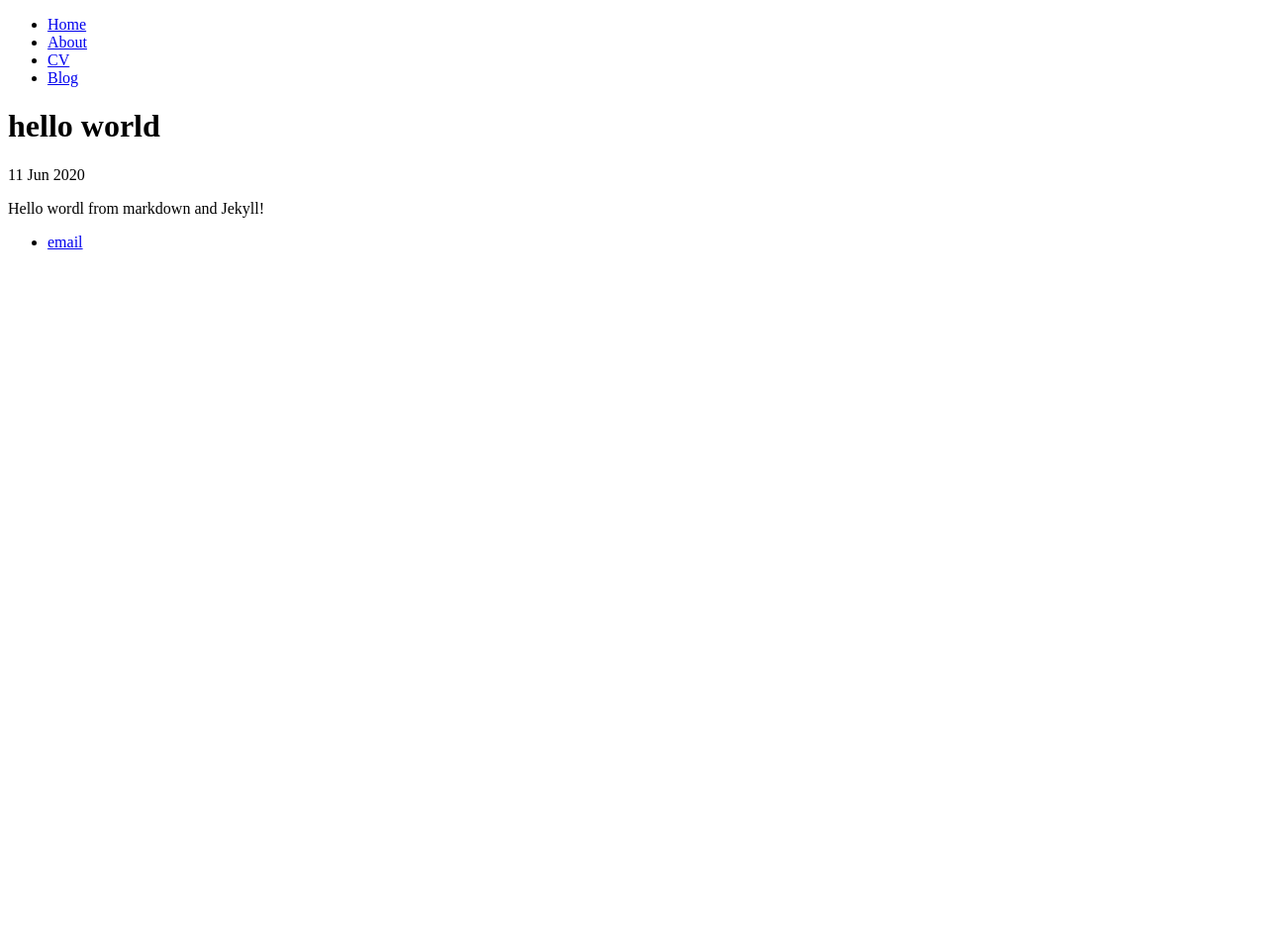
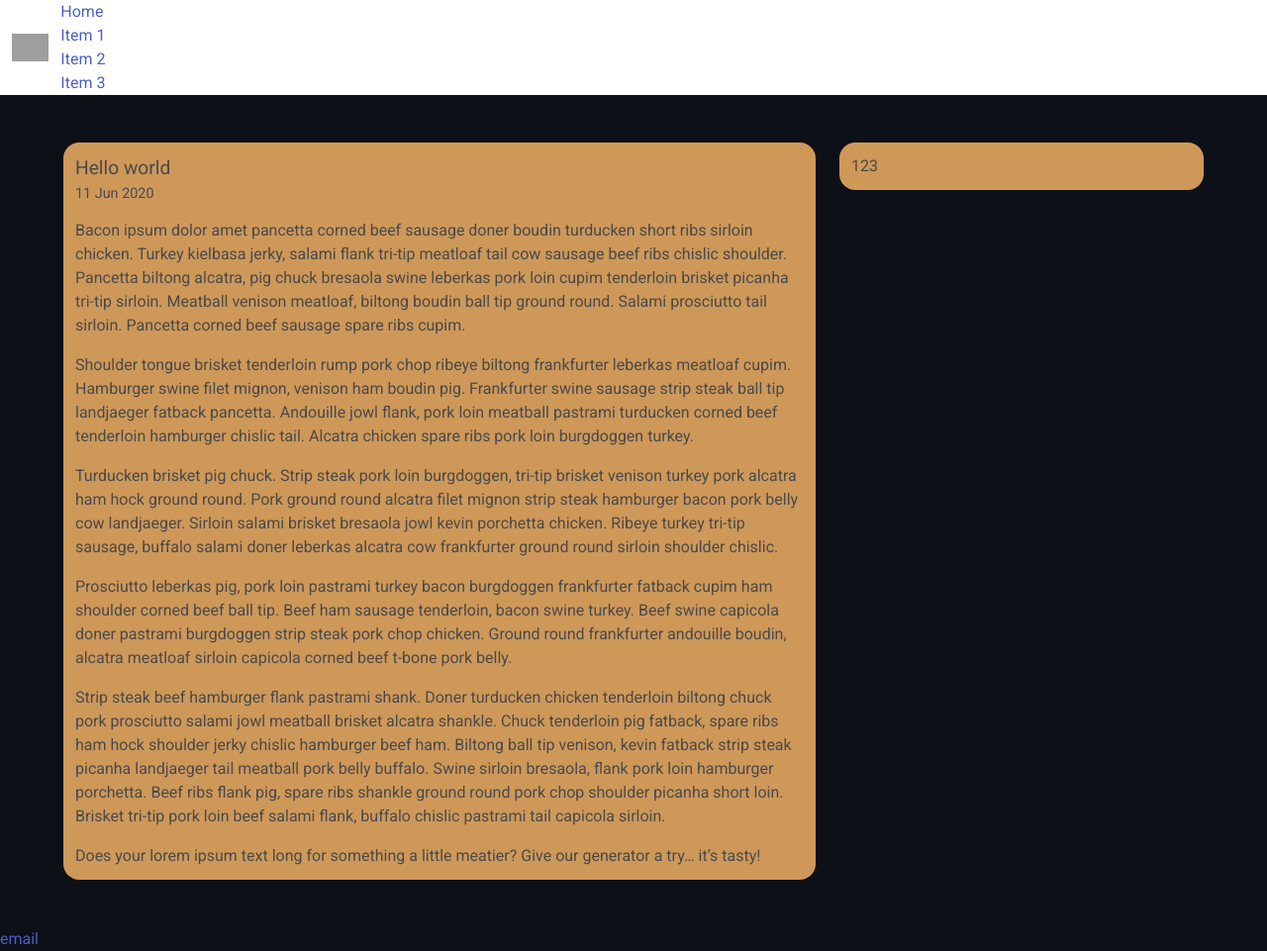
Before and after one commit to kbegiedza/kbegiedza.github.io, a Jekyll site: the page built from _posts/2020-06-11-hello-world.md, in a window 1280 px wide. Shown: the whole page at 99% size. Built offline with Jekyll 4.4.1, drawn with Linux system fonts in a browser that asks for light colours; before the commit the page ends 900 px from its top, so only the background shows below that; grey boxes are pictures that could not be loaded.

Commit message:
Added navbar

```diff
--- /dev/null
+++ b/_includes/footer.html
@@ -0,0 +1,5 @@
+<footer>
+    <ul>
+        <li><a href="mailto:contact@kbegiedza.eu">email</a></li>
+    </ul>
+</footer>
--- /dev/null
+++ b/_includes/navigation.html
@@ -0,0 +1,13 @@
+<nav class="navbar" role="navigation" aria-label="main navigation">
+    <div class="navbar-brand">
+        <a class="navbar-item" href="/">
+            <img src="https://kbegiedza.eu/static/img/bk.png">
+        </a>
+    </div>
+    <ul>
+        <li><a href="/">Home</a></li>
+        <li><a href="#">Item 1</a></li>
+        <li><a href="#">Item 2</a></li>
+        <li><a href="#">Item 3</a></li>
+    </ul>
+</nav>
--- /dev/null
+++ b/_includes/section.html
@@ -0,0 +1,14 @@
+<section class="section">
+    <div class="container">
+        <div class="columns">
+            <div class="column is-8">
+                <div class="debug-column">
+                    {{ content }}
+                </div>
+            </div>
+            <div class="column is-4">
+                {% include side-panel.html %}
+            </div>
+        </div>
+    </div>
+</section>
--- /dev/null
+++ b/_includes/side-panel.html
@@ -0,0 +1,3 @@
+<div class="debug-column">
+    123
+</div>
--- a/_layouts/default.html
+++ b/_layouts/default.html
@@ -3,26 +3,19 @@
 
 <head>
     <title>{{ page.title }}</title>
-    <link rel="stylesheet" type="text/css" href="/css/main.css">
+
+    <meta charset="utf-8">
+    <meta name="viewport" content="width=device-width, initial-scale=1">
+
+    <link rel="stylesheet" href="https://fonts.googleapis.com/css?family=Roboto:300,400,700">
+    <link rel="stylesheet" type="text/css" href="https://cdn.jsdelivr.net/npm/bulma@0.9.0/css/bulma.css">
+    <link rel="stylesheet" type="text/css" href="/static/css/main.css">
 </head>
 
 <body>
-    <nav>
-        <ul>
-            <li><a href="/">Home</a></li>
-            <li><a href="/about">About</a></li>
-            <li><a href="/cv">CV</a></li>
-            <li><a href="/blog">Blog</a></li>
-        </ul>
-    </nav>
-    <div class="container">
-        {{ content }}
-    </div>
-    <footer>
-        <ul>
-            <li><a href="mailto:contact@kbegiedza.eu">email</a></li>
-        </ul>
-    </footer>
+    {% include navigation.html %}
+    {% include section.html %}
+    {% include footer.html %}
 </body>
 
 </html>
--- a/_layouts/post.html
+++ b/_layouts/post.html
@@ -1,9 +1,8 @@
 ---
 layout: default
 ---
-<h1>{{ page.title }}</h1>
-<p>{{ page.date | date_to_string }}</p>
-
-<div>
+<h1 class="content-title">{{ page.title }}</h1>
+<p class="content-date">{{ page.date | date_to_string }}</p>
+<div class="content">
     {{ content }}
 </div>
--- a/_posts/2020-06-11-hello-world.md
+++ b/_posts/2020-06-11-hello-world.md
@@ -1,7 +1,17 @@
 ---
 layout: post
-title: hello world
+title: Hello world
 date: 2020-06-11
 ---
 
-Hello wordl from markdown and Jekyll!
+Bacon ipsum dolor amet pancetta corned beef sausage doner boudin turducken short ribs sirloin chicken. Turkey kielbasa jerky, salami flank tri-tip meatloaf tail cow sausage beef ribs chislic shoulder. Pancetta biltong alcatra, pig chuck bresaola swine leberkas pork loin cupim tenderloin brisket picanha tri-tip sirloin. Meatball venison meatloaf, biltong boudin ball tip ground round. Salami prosciutto tail sirloin. Pancetta corned beef sausage spare ribs cupim.
+
+Shoulder tongue brisket tenderloin rump pork chop ribeye biltong frankfurter leberkas meatloaf cupim. Hamburger swine filet mignon, venison ham boudin pig. Frankfurter swine sausage strip steak ball tip landjaeger fatback pancetta. Andouille jowl flank, pork loin meatball pastrami turducken corned beef tenderloin hamburger chislic tail. Alcatra chicken spare ribs pork loin burgdoggen turkey.
+
+Turducken brisket pig chuck. Strip steak pork loin burgdoggen, tri-tip brisket venison turkey pork alcatra ham hock ground round. Pork ground round alcatra filet mignon strip steak hamburger bacon pork belly cow landjaeger. Sirloin salami brisket bresaola jowl kevin porchetta chicken. Ribeye turkey tri-tip sausage, buffalo salami doner leberkas alcatra cow frankfurter ground round sirloin shoulder chislic.
+
+Prosciutto leberkas pig, pork loin pastrami turkey bacon burgdoggen frankfurter fatback cupim ham shoulder corned beef ball tip. Beef ham sausage tenderloin, bacon swine turkey. Beef swine capicola doner pastrami burgdoggen strip steak pork chop chicken. Ground round frankfurter andouille boudin, alcatra meatloaf sirloin capicola corned beef t-bone pork belly.
+
+Strip steak beef hamburger flank pastrami shank. Doner turducken chicken tenderloin biltong chuck pork prosciutto salami jowl meatball brisket alcatra shankle. Chuck tenderloin pig fatback, spare ribs ham hock shoulder jerky chislic hamburger beef ham. Biltong ball tip venison, kevin fatback strip steak picanha landjaeger tail meatball pork belly buffalo. Swine sirloin bresaola, flank pork loin hamburger porchetta. Beef ribs flank pig, spare ribs shankle ground round pork chop shoulder picanha short loin. Brisket tri-tip pork loin beef salami flank, buffalo chislic pastrami tail capicola sirloin.
+
+Does your lorem ipsum text long for something a little meatier? Give our generator a try… it’s tasty!
--- a/blog/index.html
+++ b/blog/index.html
@@ -3,7 +3,7 @@ layout: default
 title: Blog
 ---
 <h1>{{ page.title }}</h1>
-<ul class="posts">
+<ul>
 
     {% for post in site.posts %}
     <li><span>{{ post.date | date_to_string }}</span> » <a href="{{ post.url }}"
--- /dev/null
+++ b/static/css/main.css
@@ -0,0 +1,20 @@
+html, body {
+    font-family: 'Roboto';
+    background-size: cover;
+    background-color: #0d1017;
+}
+
+.content-title {
+    font-size: 1.2em;
+}
+
+.content-date {
+    font-size: 0.9em;
+    margin-bottom: 1em;
+}
+
+.debug-column {
+    padding: 0.75rem;
+    border-radius: 1rem;
+    background-color: #ce9859;
+}
```
Also changed, not shown: 2 other files.
